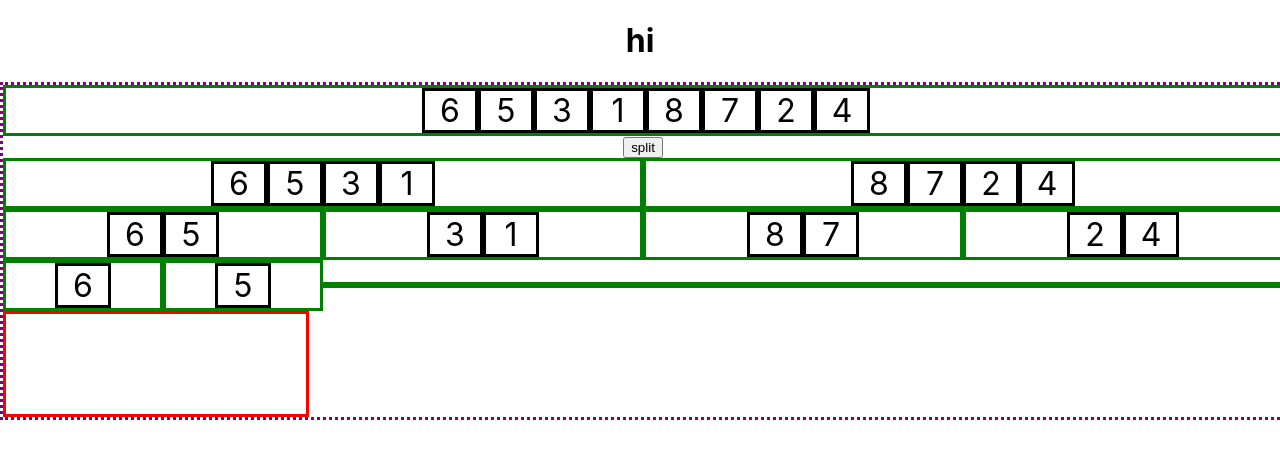
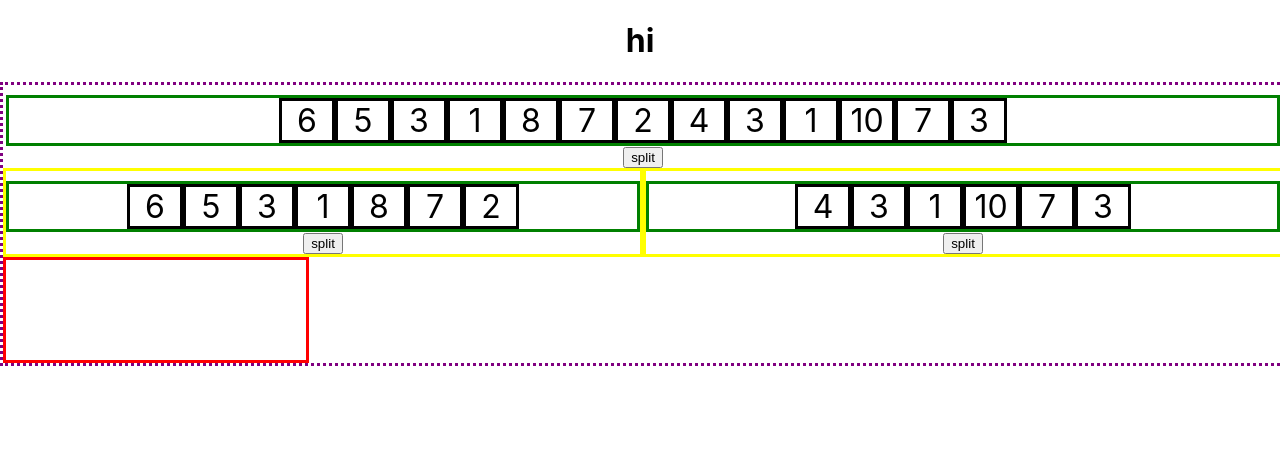
Before and after one commit to rebec123/TeachingTool, a React (Create React App) app in the folder tool/: page /Merge in a window 1280 px wide. Shown: the top 458 px of the page. Built offline with nearby package versions, Linux system fonts and the light colour scheme.

Commit message:
All sub arrays displaying, working on visibility and split

```diff
--- a/tool/src/App.css
+++ b/tool/src/App.css
@@ -55,23 +55,18 @@
 
 .array, .array-split-once, .array-split-twice, .array-split-thrice {
     border: 3px solid green;
-    width: 100%;
+    width: 99%;
     height: auto;
     margin: auto;
+    margin-top: 10px;
     display: flex;
     justify-content: center;
     align-items: center;
 }
 
-.array-split-once {
-    width: 50%;
-}
-
-.array-split-twice {
-    width: 25%;
-}
-.array-split-thrice {
-    width: 12.5%;
+.array-and-div {
+    border: 3px solid yellow;
+    width: 100%;
 }
 
 .element-target {
--- a/tool/src/Pages/Merge.js
+++ b/tool/src/Pages/Merge.js
@@ -41,7 +41,7 @@ const elementList = [
     {
         id: 8,
         contents: 4
-    }/*,
+    },
 
     {
         id: 9,
@@ -66,13 +66,13 @@ const elementList = [
     {
         id: 13,
         contents: 3
-    }*/
+    }
 
 ]
 
 function Merge() {
     const [array, setArray] = useState([]);
-    const [allArrays, setAllArrays] = useState([[]]);//should be list?
+    const [visibleDivs, setVisibleDivs] = useState([1]);
     const [{ isOver }, drop] = useDrop(() => ({
         accept: "single-element",
         drop: (item) => addElementToArr(item.id),
@@ -93,66 +93,125 @@ function Merge() {
         let parentLen = 0;
         let lowerBound = 0;
         let upperBound = 0;
-        switch (div) {
-            case (1):
+        let parent = [];
+        if (div == 1) {
             return elementList;
-            case (2):
+        }
+        else if (div == 2) {
             return elementList.filter(element => element.id <= (Math.ceil(elementCount / 2)));
-            case (3):
+        }
+        else if (div == 3) {
             return elementList.filter(element => element.id > (Math.ceil(elementCount / 2)));
-            case (4):
+        }
+        else if (div == 4) {
             parentLen = Math.ceil(elementCount / 2);
             upperBound = Math.ceil(parentLen / 2);
             return elementList.filter(element => element.id <= upperBound);
-            case (5):
+        }
+        else if (div == 5) {
             parentLen = Math.ceil(elementCount / 2);
             lowerBound = Math.ceil(parentLen / 2);
             upperBound = Math.ceil(elementCount / 2);
             return elementList.filter(element => element.id > lowerBound && element.id <= upperBound);
-            case (6):
+        }
+        else if (div == 6) {
             parentLen = elementCount - Math.ceil(elementCount / 2);
             lowerBound = Math.ceil(elementCount / 2);
             upperBound = lowerBound + Math.ceil(parentLen / 2);
             return elementList.filter(element => element.id > lowerBound && element.id <= upperBound);
-            case (7):
+        }
+        else if (div == 7) {
             parentLen = elementCount - Math.ceil(elementCount / 2);
             lowerBound = Math.ceil(elementCount / 2) + Math.ceil(parentLen / 2);
             upperBound = lowerBound + (parentLen - Math.ceil(parentLen / 2));
             return elementList.filter(element => element.id > lowerBound && element.id <= upperBound);
-            case (8):
-                parentLen = Math.ceil(elementCount / 4);
-                lowerBound = 0;
-                upperBound = Math.ceil(parentLen / 2);
-                return elementList.filter(element => element.id > lowerBound && element.id <= upperBound);
-            case (9):
-                parentLen = Math.ceil(elementCount / 4);
-                lowerBound = Math.ceil(parentLen / 2);
-                upperBound = parentLen;
-                return elementList.filter(element => element.id > lowerBound && element.id <= upperBound);
-            deafult:
+        }
+        else if (7 < div < 32) {
+            let divHalved = div / 2;
+            parent = getElementsByDiv(Math.floor(divHalved));
+            if (divHalved - Math.floor(divHalved) == 0) {
+                return getChildLeft(parent);
+            }
+            else if (divHalved - Math.floor(divHalved) == 0.5) {
+                return getChildRight(parent);
+            }
+            else {
+                console.log("Something went wrong at div = " + div);
+                return [];
+            }
+        }
+        else {
+            console.log("Invalid value for 'div': " + div);
             return [];
         }
     }
 
+    function getChildLeft(parent) {
+        if (parent.length == 1) {
+            return [];
+        }
+        else if (parent.length == 2) {
+            return [parent[0]];
+        }
+        else if (parent.length == 3 || parent.length==4) {
+            return [parent[0], parent[1]];
+        }
+        else {
+            return ['Sub array length unexpected'];
+        }
+    }
+
+    function getChildRight(parent) {
+        if (parent.length == 1) {
+            return [];
+        }
+        else if (parent.length == 2) {
+            return [parent[1]];
+        }
+        else if (parent.length == 3) {
+            return [parent[2]];
+        }
+        else if (parent.length == 4) {
+            return [parent[2], parent[3]];
+        }
+        else {
+            return ['Sub array length unexpected'];
+        }
+        deafult:
+        return ['Invalid array length']
+    }
+
     //change to make new layer visible? page should have all divs and all arrays drawn but hide irrelevent sections till its their time to shine
-    const onSplitClick = () => {
-        /*const latestElement = elementList.filter((element) => 1 == element.id);
-        setSplitArray((splitArray) => [...splitArray, latestElement[0]]);
+    const onSplitClick = (div) => {
+        //children are div*2 and div*2+1
+        console.log("hi " + div);
+        div = 1;
+        setVisibleDivs((visibleDivs) => [...visibleDivs, div * 2, (div * 2) + 1]);
+        console.log(visibleDivs);
 
-        console.log(getElementsByDiv(7));*/
     }
 
     const row1 = () => {
         const result = [];
         for (let i = 2; i < 4; i++) {
             let elements = getElementsByDiv(i);
+            let visibility = visibleDivs.includes(i) ? "visible" : "hidden";
+            const div = i;
+            console.log(visibility);
+            //visibility prooving difficult!
+            //want to pass div to onclikc and then display that arrays children
             result.push(
+                <div className="array-and-div" id="array-and-div-">
+                    {console.log("array-and-div-{i}")}
                 <div className="array-split-once">
                     {
                         elements?.map((element) => {
                             return <Element contents={element.contents} id={element.id} />
                         })}
                     </div>
+                    <button className="split" onClick={(div) => onSplitClick(div)} >split</button>
+                    </div>
+
             );
         }
         return (
@@ -166,12 +225,16 @@ function Merge() {
         const result = [];
         for (let i = 4; i < 8; i++) {
             let elements = getElementsByDiv(i);
+            let visibility = visibleDivs.includes(i) ? "visible" : "hidden";
             result.push(
+                <div className="array-and-div" hidden>//temp
                 <div className="array-split-twice">
                     {
                         elements?.map((element) => {
                         return <Element contents={element.contents} id={element.id} />
                     })}
+                    </div>
+                    <button className="split" onClick={() => { onSplitClick() }} >split</button>
                     </div>
             );
         }
@@ -186,12 +249,20 @@ function Merge() {
         const result = [];
         for (let i = 8; i < 16; i++) {
             let elements = getElementsByDiv(i);
+            let visibility = visibleDivs.includes(i) ? "visible" : "hidden";
+            let addSplit = "";
+            if (elements.length > 1) {
+                addSplit = <button className="split" onClick={() => { onSplitClick() }} >split</button>;
+            }
             result.push(
+                <div className="array-and-div" hidden>
                 <div className="array-split-thrice">
                     {
                         elements?.map((element) => {
                             return <Element contents={element.contents} id={element.id} />
                         })}
+                </div>
+                {addSplit}
                 </div>
             );
         }
@@ -202,6 +273,30 @@ function Merge() {
         );
     }
 
+    const row4 = () => {//Note: didn't add split buttons beacuse length should be max 1 so don't need to split furthur
+        const result = [];
+        for (let i = 16; i < 32; i++) {
+            let elements = getElementsByDiv(i);
+            let visibility = visibleDivs.includes(i) ? "visible" : "hidden";
+            result.push(
+                <div className="array-and-div" hidden>
+                <div className="array-split-thrice">
+                    {
+                        elements?.map((element) => {
+                            return <Element contents={element.contents} id={element.id} />
+                        })}
+                </div>
+                </div >
+            );
+        }
+        return (
+            <div className="sub-stage">
+                {result}
+            </div>
+        );
+    }
+
+    //ToDo: not sure top array is properly central
     return (
         <>
             <h1>hi</h1>
@@ -211,9 +306,10 @@ function Merge() {
                 })}
                 </div>
                 <button className="split" onClick={() => { onSplitClick() }} >split</button>
-                { row1() }
-                { row2() }
-                { row3() }
+                {row1()}
+                {row2()}
+                {row3()}
+                {row4()}
                 <div className="element-target" ref={ drop }>
                     {array.map((element) => {
                         return <Element contents={element.contents} id={element.id} />
```
Lines whose indentation alone changed are shown as unchanged.
